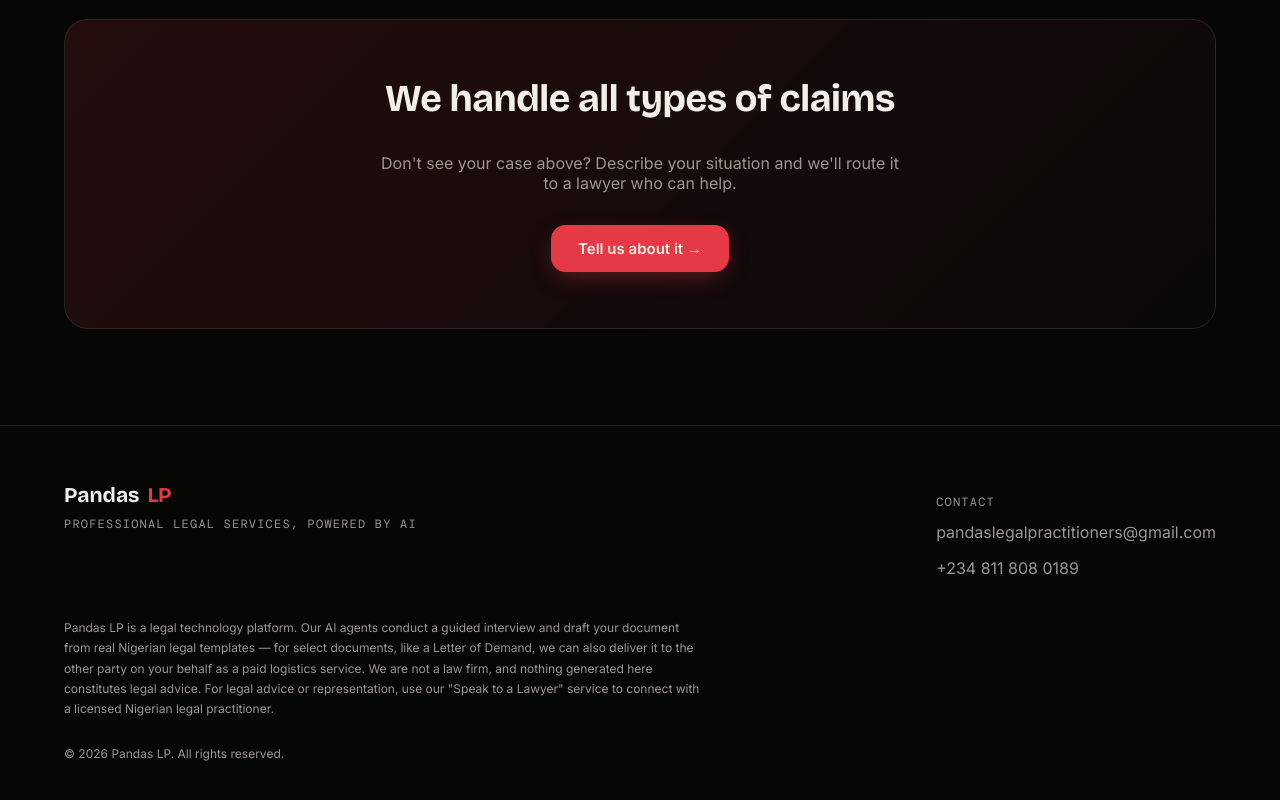
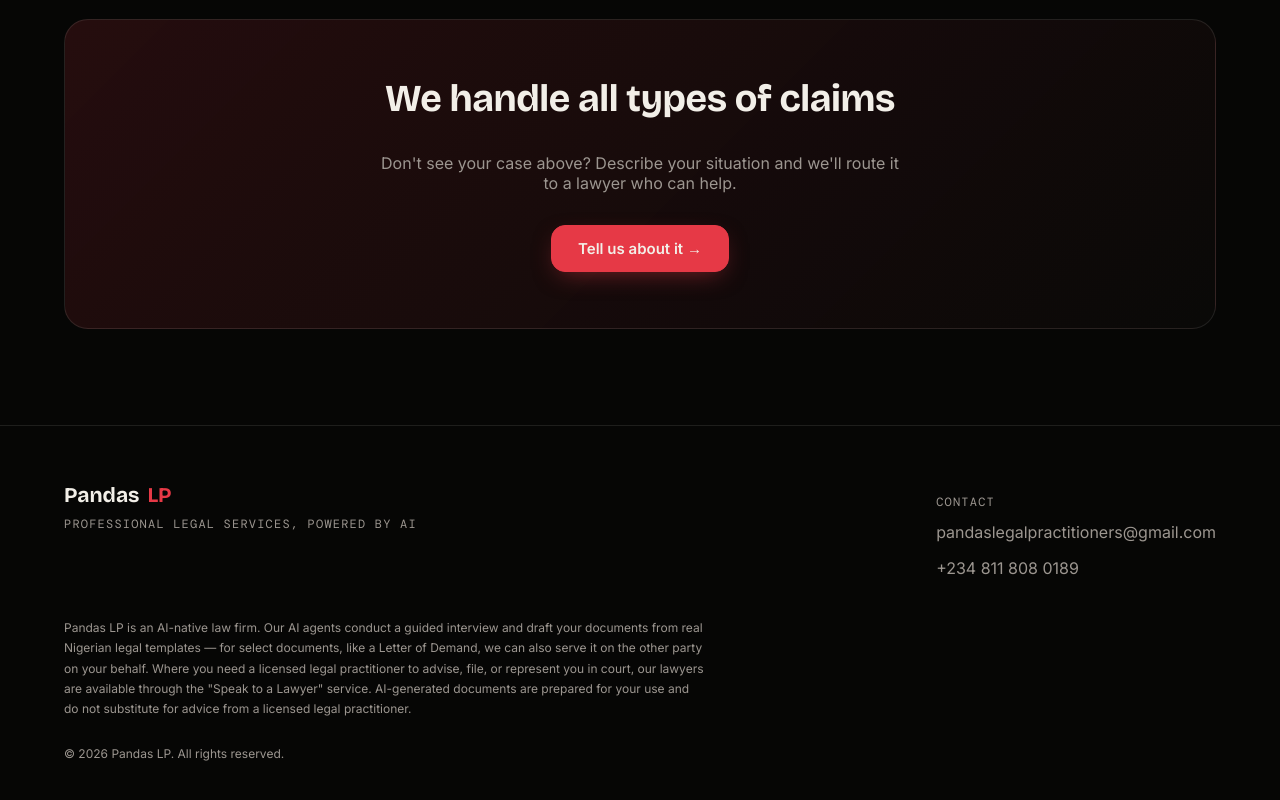
Before and after one commit to jerrytope/PandasLP, a Next.js app: page / in a window 1280 px wide. Shown: the part 1766-2566 px from the top of the page. Built offline with nearby package versions, Linux system fonts and the light colour scheme; no server answers.

Commit message:
Update positioning: AI-native law firm + custom claim fee 2k to 10k

```diff
--- a/components/Footer.jsx
+++ b/components/Footer.jsx
@@ -18,12 +18,12 @@ export default function Footer() {
           </div>
         </div>
         <p className="footer-disclaimer">
-          Pandas LP is a legal technology platform. Our AI agents conduct a guided interview and
-          draft your document from real Nigerian legal templates — for select documents, like a
-          Letter of Demand, we can also deliver it to the other party on your behalf as a paid
-          logistics service. We are not a law firm, and nothing generated here constitutes legal
-          advice. For legal advice or representation, use our "Speak to a Lawyer" service to
-          connect with a licensed Nigerian legal practitioner.
+          Pandas LP is an AI-native law firm. Our AI agents conduct a guided interview and draft
+          your documents from real Nigerian legal templates — for select documents, like a Letter
+          of Demand, we can also serve it on the other party on your behalf. Where you need a
+          licensed legal practitioner to advise, file, or represent you in court, our lawyers are
+          available through the "Speak to a Lawyer" service. AI-generated documents are prepared
+          for your use and do not substitute for advice from a licensed legal practitioner.
         </p>
         <p className="footer-disclaimer">© {new Date().getFullYear()} Pandas LP. All rights reserved.</p>
       </div>
--- a/lib/services.js
+++ b/lib/services.js
@@ -41,7 +41,7 @@ export const SERVICES = [
   },
 ]
 
-export const CUSTOM_CLAIM_FEE = 2000
+export const CUSTOM_CLAIM_FEE = 10000
 export const LAWYER_CONSULT_FEE = 15000
 
 export function getServiceById(id) {
```
